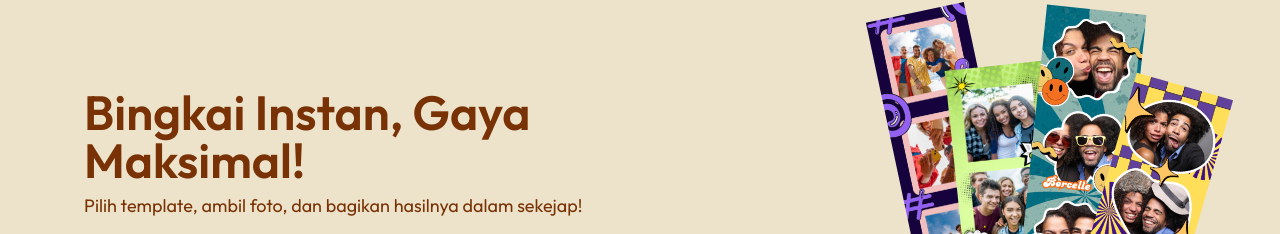
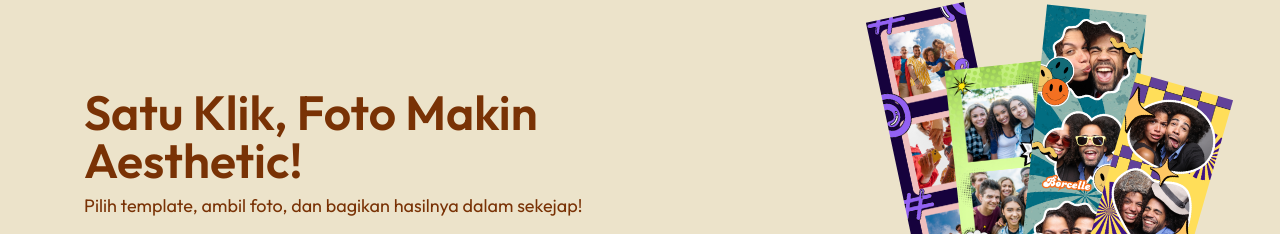
Before and after one commit to AnggaaIs/picapop, a Next.js app: page / in a window 1280 px wide. Shown: the part 222-456 px from the top of the page. Built offline with nearby package versions, Linux system fonts and the light colour scheme; no server answers.

Commit message:
feat: add sitemap generation and update homepage heading for better engagement

```diff
--- a/package.json
+++ b/package.json
@@ -14,6 +14,7 @@
     "canvas": "^3.1.0",
     "lucide-react": "^0.477.0",
     "next": "15.1.7",
+    "next-auth": "5.0.0-beta.25",
     "next-themes": "^0.4.4",
     "react": "^19.0.0",
     "react-dom": "^19.0.0",
--- a/src/app/page.tsx
+++ b/src/app/page.tsx
@@ -41,7 +41,7 @@ export default function Home() {
       <div className="flex justify-center flex-col items-center px-10 pt-10 min-h-[80vh]">
         <div className="flex h-full flex-col gap-10 md:gap-0 md:flex-row justify-between items-center max-w-6xl md:p-5 rounded-xl w-full">
           <div className="w-full items-center md:items-start flex justify-center flex-col">
-            <h1 className="md:text-5xl text-3xl text-center md:text-left font-semibold">Bingkai Instan, Gaya Maksimal!</h1>
+            <h1 className="md:text-5xl text-3xl text-center md:text-left font-semibold">Satu Klik, Foto Makin Aesthetic!</h1>
             <p className="text-md md:text-lg text-center md:text-left mt-2">
               Pilih template, ambil foto, dan bagikan hasilnya dalam sekejap!
             </p>
--- /dev/null
+++ b/src/app/sitemap.ts
@@ -0,0 +1,12 @@
+import type { MetadataRoute } from 'next'
+
+export default function sitemap(): MetadataRoute.Sitemap {
+  return [
+    {
+      url: 'https://picapop.my.id',
+      lastModified: new Date(),
+      changeFrequency: 'yearly',
+      priority: 1,
+    },
+  ]
+}
```
Also changed, not shown: 1 other file (tests, documents, lock files or other folders).
